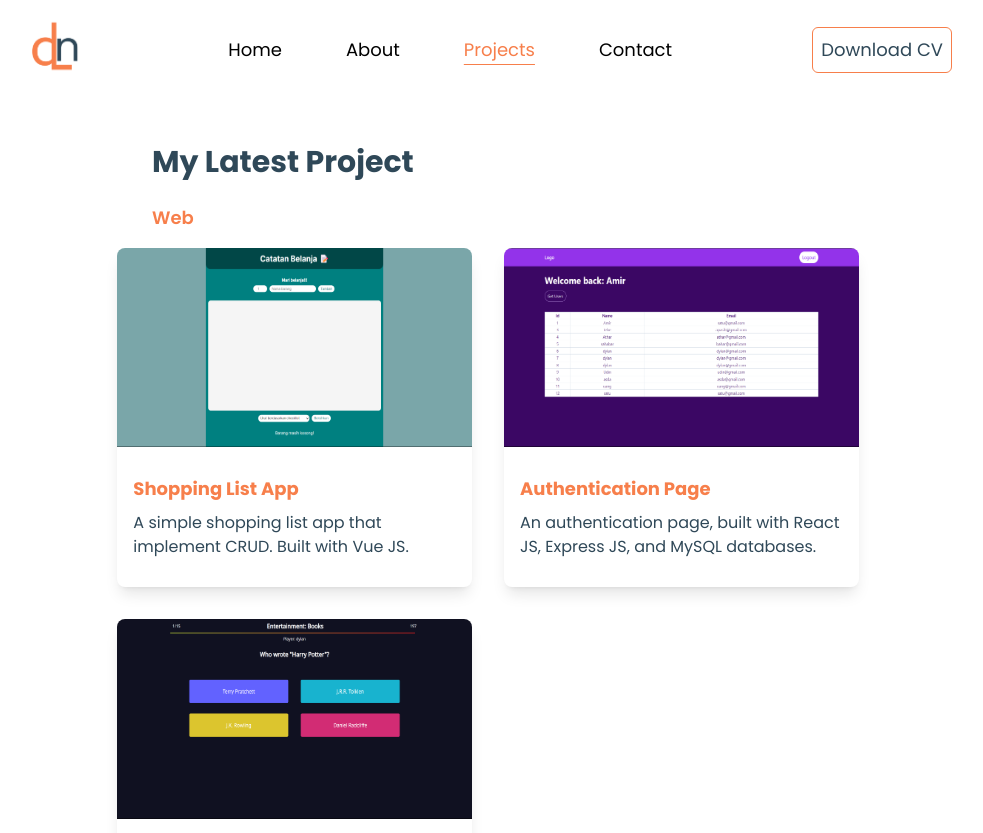
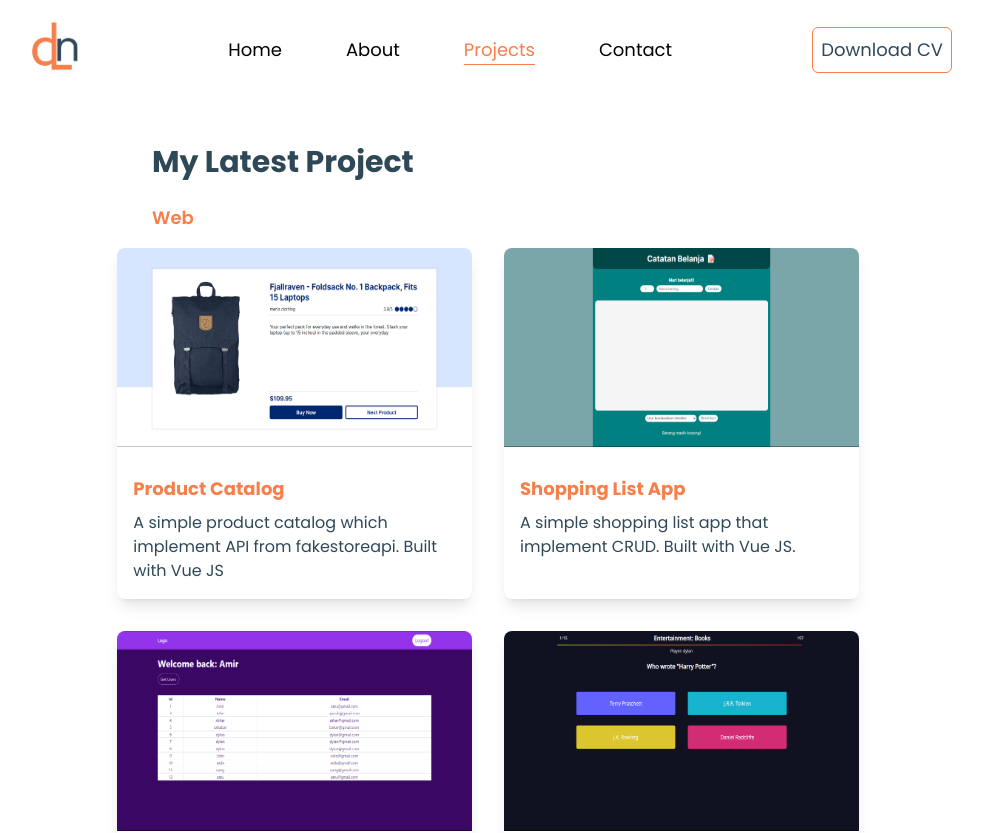
Before and after one commit to tubagusdylan/portfolio-web, a React (Vite) app: page /projects in a window 1280 px wide. Shown: the top 833 px of the page, without its empty margins (152-1135 px from the left). Built offline with nearby package versions, Linux system fonts and the light colour scheme.

Commit message:
add new project list

```diff
--- a/src/components/ProjectWrap.jsx
+++ b/src/components/ProjectWrap.jsx
@@ -6,7 +6,7 @@ export const ProjectWrap = ({ source, title, children, href }) => {
         <a href={href} target="_blank" rel="noreferrer">
           <img src={source} alt="project-1" className="aspect-video" />
         </a>
-        <div className="my-3 p-4">
+        <div className="my-3 p-4 h-32 overflow-hidden">
           <h2 className="font-bold text-lg text-secondary mb-2">{title}</h2>
           <p className="text-base text-primary">{children}</p>
         </div>
--- a/src/pages/Projects.jsx
+++ b/src/pages/Projects.jsx
@@ -3,6 +3,7 @@ import { motion } from "framer-motion";
 import project1 from "../img/project1.png";
 import project2 from "../img/project2.png";
 import project3 from "../img/project3.png";
+import project4 from "../img/project4.png";
 import hardware_1 from "../img/hardware_1.png";
 import hardware_2 from "../img/hardware_2.png";
 
@@ -37,7 +38,10 @@ export const Projects = () => {
         </motion.h1>
         <h2 className="text-secondary font-semibold text-lg xl:pl-32">Web</h2>
         <motion.div className="w-full xl:w-10/12 xl:mx-auto gap-3 lg:gap-0 flex flex-wrap mb-10 items-center" variants={container} initial="hidden" animate="visible" transition={{ type: "spring", duration: 2 }}>
-          <ProjectWrap source={project1} title={"Shopping List App"} href={"https://tubagusdylan.github.io/portfolio-tailwindcss/"}>
+          <ProjectWrap source={project4} title={"Product Catalog"} href={"https://ecommerce-catalog-opal.vercel.app/"}>
+            A simple product catalog which implement API from fakestoreapi. Built with Vue JS
+          </ProjectWrap>
+          <ProjectWrap source={project1} title={"Shopping List App"} href={"https://daftar-belanja-app.vercel.app/"}>
             A simple shopping list app that implement CRUD. Built with Vue JS.
           </ProjectWrap>
           <ProjectWrap source={project3} title={"Authentication Page"} href={"https://github.com/tubagusdylan/jwt-auth"}>
```
Also changed, not shown: src/img/project4.png (added).
